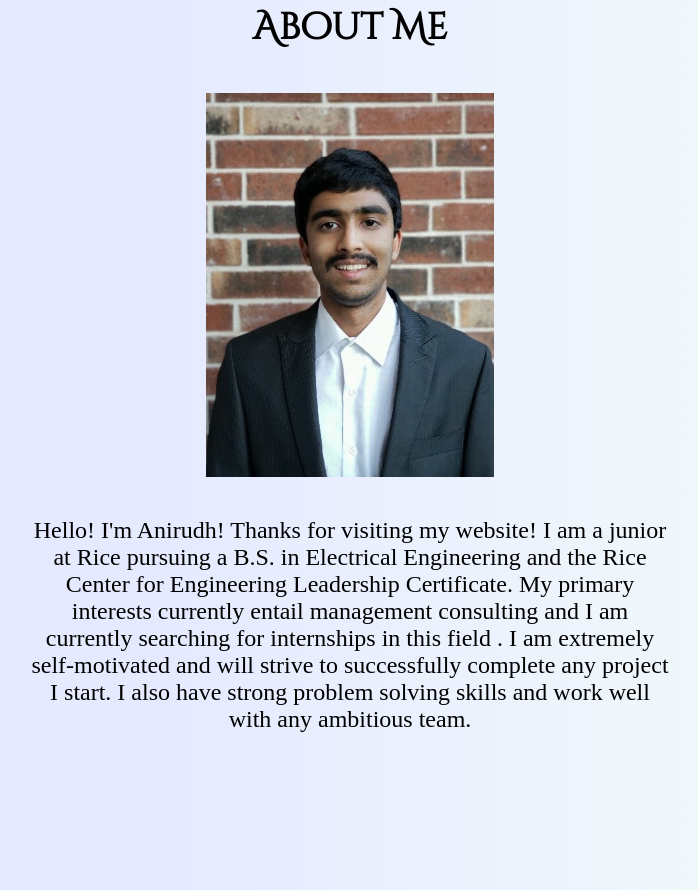
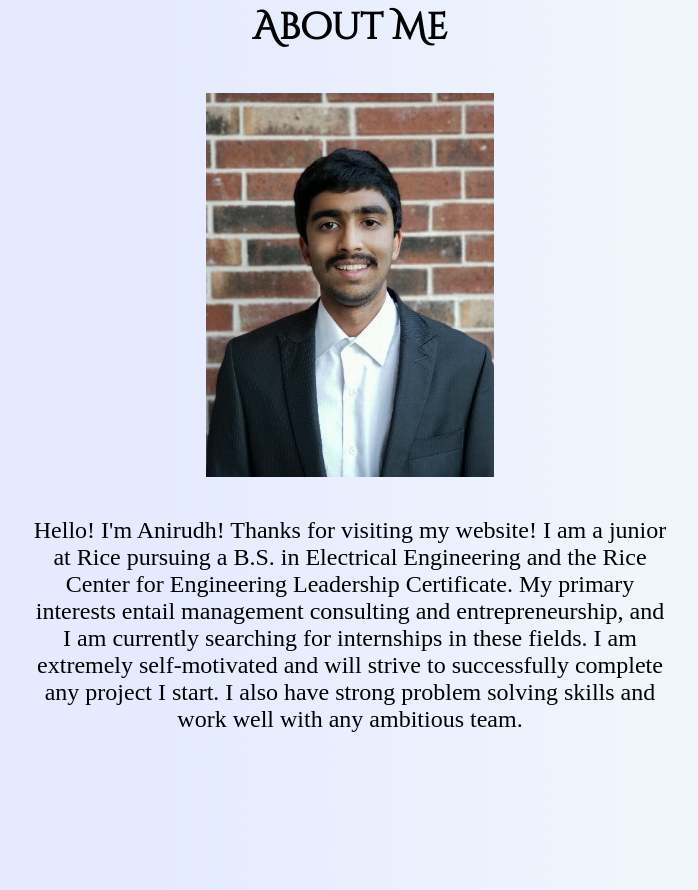
Before and after one commit to anirudhkuchibhatla/anirudhkuchibhatla.github.io, a plain HTML site: page index.html in a window 1280 px wide. Shown: the part 237-1127 px from the top of the page, without its empty margins (290-988 px from the left). Drawn offline with nearby package versions, Linux system fonts and the light colour scheme.

Commit message:
Updated bio

```diff
--- a/index.html
+++ b/index.html
@@ -21,9 +21,9 @@
         <h2> About Me </h2>
         <img src="assets/ResumePicture.jpg" alt="Anirudh Kuchibhatla" id="personal">
         <p id = 'desc'> Hello! I'm Anirudh! Thanks for visiting my website! I am a junior at Rice pursuing a B.S. in Electrical Engineering
-            and the Rice Center for Engineering Leadership Certificate. My primary interests currently entail management consulting and I am
-            currently searching for internships in this field . I am extremely self-motivated and will strive to successfully complete any
-            project I start. I also have strong problem solving skills and work well with any ambitious team.
+            and the Rice Center for Engineering Leadership Certificate. My primary interests entail management consulting and
+            entrepreneurship, and I am currently searching for internships in these fields. I am extremely self-motivated and will strive to
+            successfully complete any project I start. I also have strong problem solving skills and work well with any ambitious team.
         </p>
     </div>
     <div id = "projects">
```
